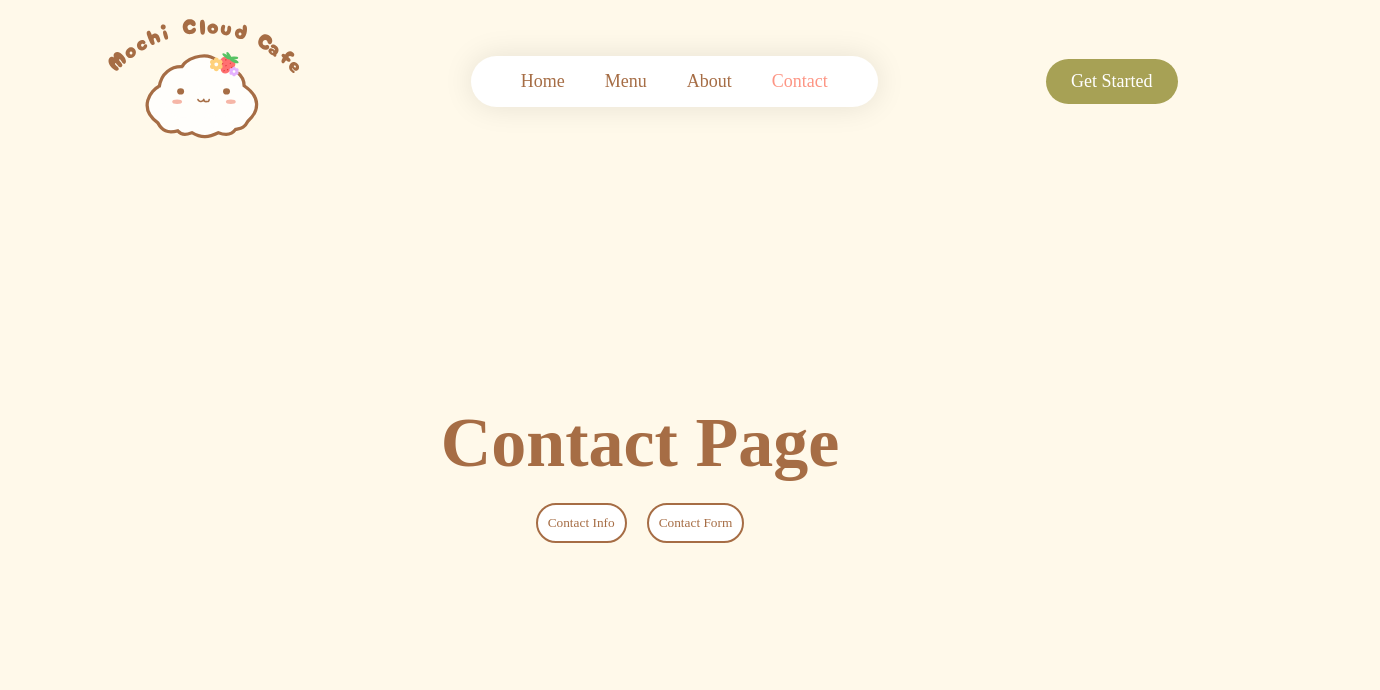
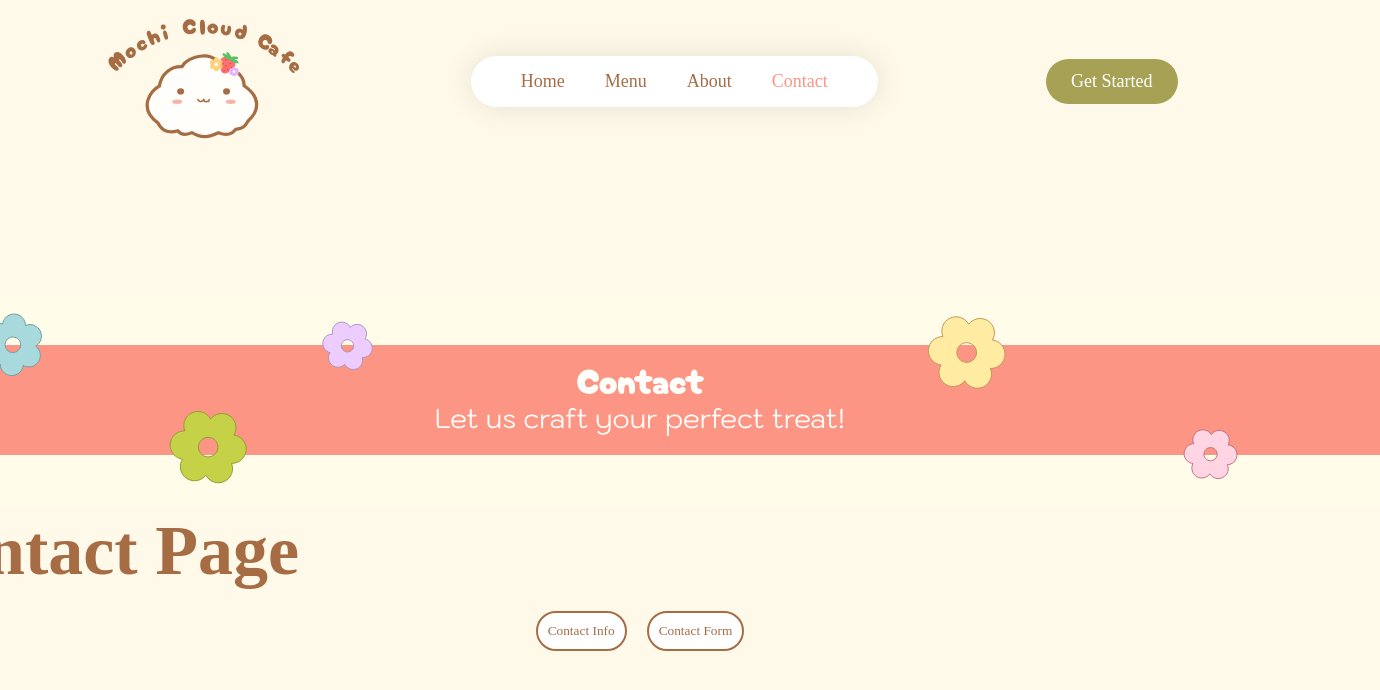
Before and after one commit to taswakil/mochiCloudCafe, a React (Vite) app: page /contact in a window 1280 px wide. Shown: the top 690 px of the page, 1380 px wide, since content can reach past the window. Built offline with nearby package versions, Linux system fonts and the light colour scheme; a web font is replaced by a local one.

Commit message:
placing the contact banner in the contact layout

```diff
--- a/src/layout/ContactLayout.jsx
+++ b/src/layout/ContactLayout.jsx
@@ -5,10 +5,13 @@ import { Outlet } from 'react-router-dom'
 
 const ContactLayout = () => {
   return (
+    <>
     <div>
+      <img src='src/assets/contacthero.svg'/>
         <Contact/>
         <Outlet/>
     </div>
+    </>
   )
 }
 
```
